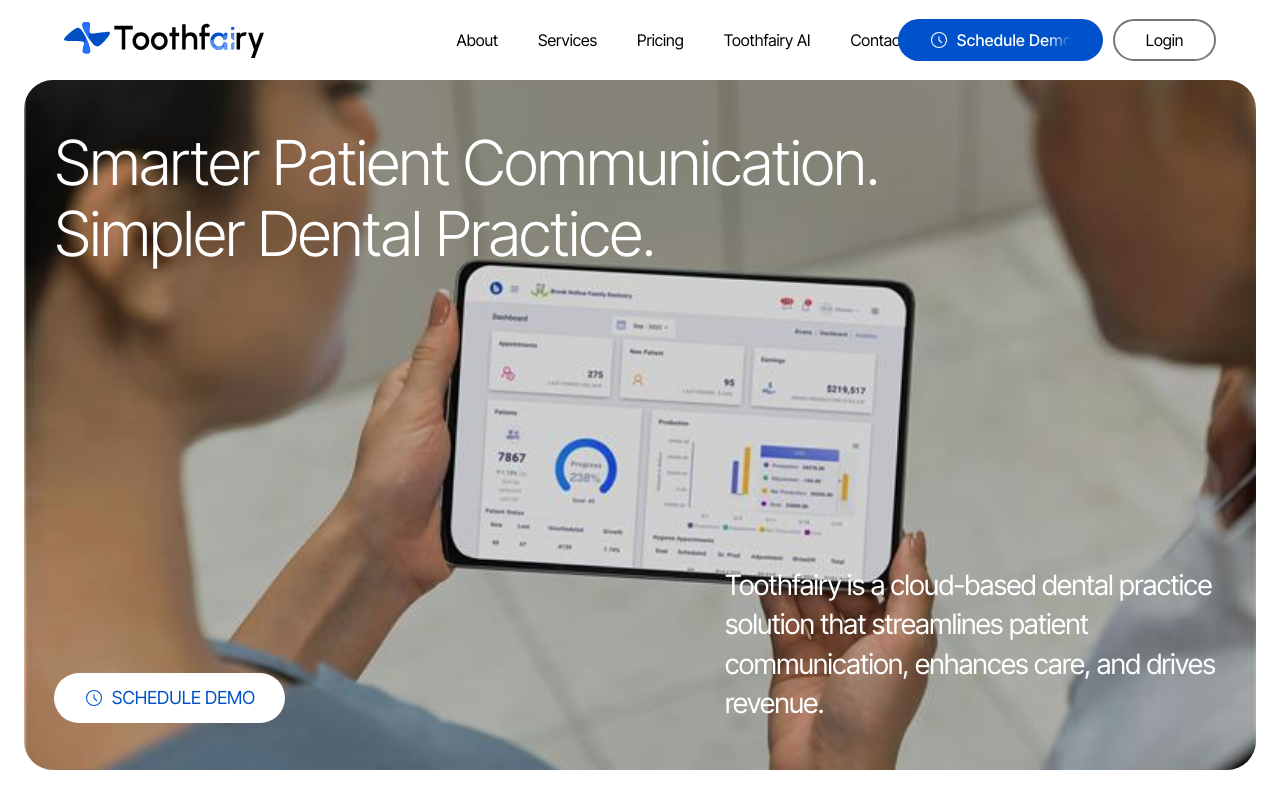
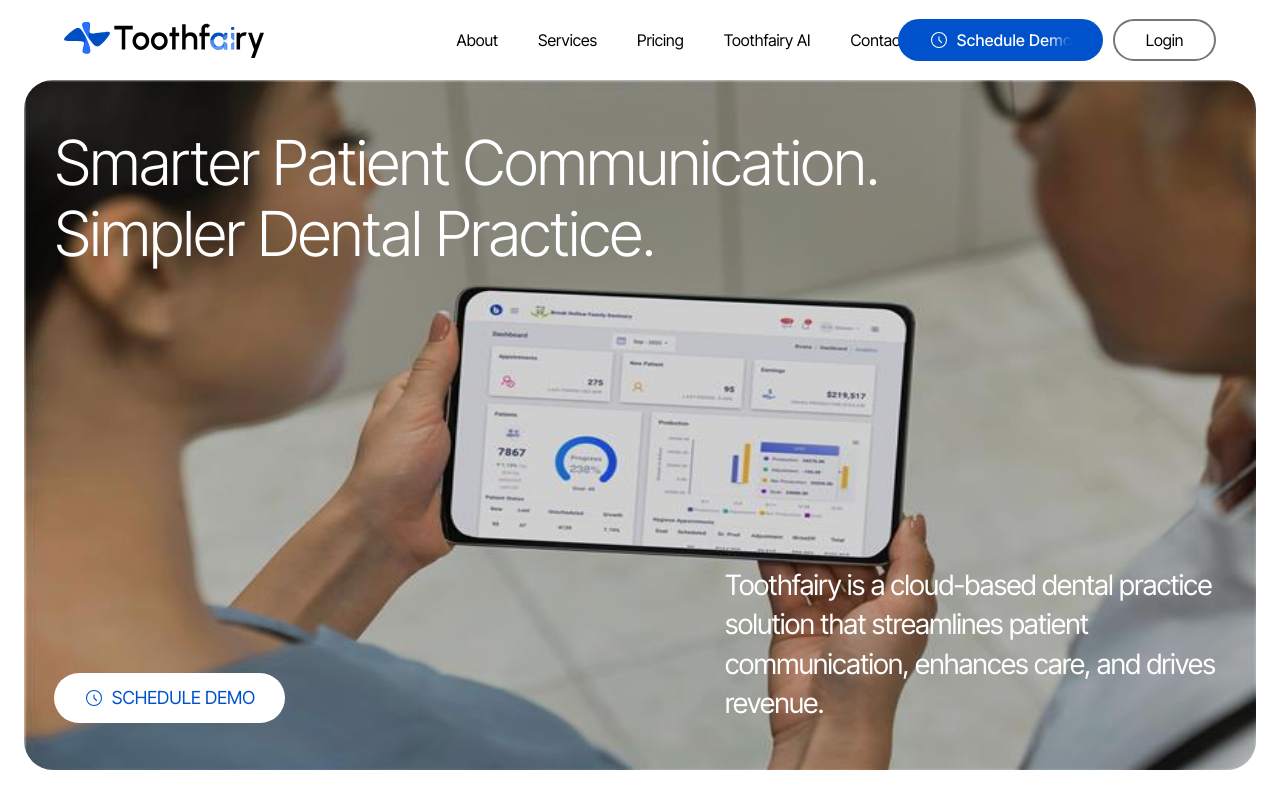
Before and after one commit to chakkaravarthivgts/bixana, a Next.js app: page / in a window 1280 px wide. Shown: the top 800 px of the page. Built offline with nearby package versions, Linux system fonts and the light colour scheme.

Commit message:
added layout

```diff
--- a/src/app/components/Hero.tsx
+++ b/src/app/components/Hero.tsx
@@ -114,7 +114,7 @@
             src="/Bixana hero.png"
             alt="Hero"
             fill
-            className="object-cover"
+            className="object-cover lg:object-fill"
           />
 
           {/* Content container matching Figma layout */}
```
